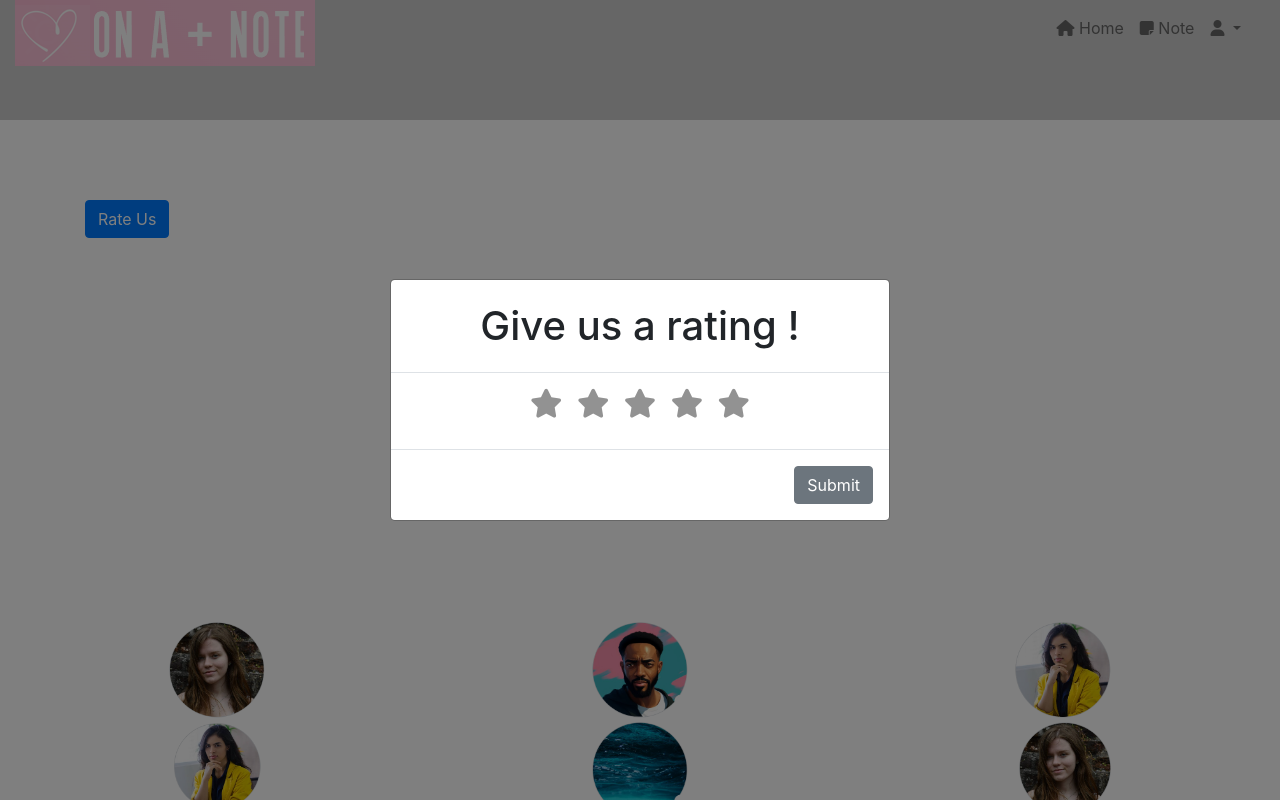
After one commit to adrianskelton/happyhackathon, a Django app: template templates/rate-us.html in a window 1280 px wide, after a click on "Rate Us". The commit adds this page. Run offline with Django 5.2, Linux system fonts and the light colour scheme; the template is opened without the code that fills it, so the values that code supplies are empty; some libraries are stand-ins or nearby versions.

Commit message:
added rating modal

```diff
--- a/positive/urls.py
+++ b/positive/urls.py
@@ -30,4 +30,6 @@ urlpatterns = [
     path('login/', login_view, name='login'),
     path('logout/', logout_view, name='logout'),
     path('register/', register_view, name='register'),
+    path('', home, name='home'),
+
 ]
--- a/static/css/base.css
+++ b/static/css/base.css
@@ -41,3 +41,26 @@
     left: 0;
     z-index: 1000;
 }
+
+
+/* Rate Us Modal */
+
+.rating{
+    text-align: center;
+}
+.star {
+    margin: 0 5px 15px;
+    font-size: 1.8em;
+    color: #929292;
+    cursor: pointer;
+}
+.star:hover{
+    transform: scale(1.2);
+}
+#modal-header{
+    display: block;
+    text-align: center;
+}
+.colored {
+    color: gold;
+}
--- /dev/null
+++ b/templates/rate-us.html
@@ -0,0 +1,73 @@
+{% extends 'base.html' %}
+{% load static %}
+{% block title %}Home - on a + note{% endblock %}
+
+{% block content %}
+
+<div style="height:200px">
+</div>
+
+<button type="button" class="btn btn-primary" data-bs-toggle="modal" data-bs-target="#staticBackdrop" id="rating-Btn">
+    Rate Us
+</button>
+
+<!-- Modal -->
+<div class="modal fade" id="staticBackdrop" data-bs-backdrop="static" data-bs-keyboard="false" tabindex="-1"
+    aria-labelledby="staticBackdropLabel" aria-hidden="true">
+    <div class="modal-dialog modal-dialog-centered">
+        <div class="modal-content">
+            <div class="modal-header" id="modal-header">
+                <h1 class="modal-title fs-5" id="staticBackdropLabel">
+                    Give us a rating !
+                </h1>
+            </div>
+            <div class="modal-body">
+                <form action="https://formdump.codeinstitute.net" method="post" target="_blank">
+                    <div class="rating">
+                        <input type="number" name="rating" value="" hidden>
+                        <i class="fa-solid fa-star star"></i>
+                        <i class="fa-solid fa-star star"></i>
+                        <i class="fa-solid fa-star star"></i>
+                        <i class="fa-solid fa-star star"></i>
+                        <i class="fa-solid fa-star star"></i>
+                    </div>
+            </div>
+            <div class="modal-footer">
+                <button type="button" class="btn btn-secondary" data-bs-dismiss="modal" id="rating-sutmitbtn">
+                    Submit
+                </button>
+
+            </div>
+        </div>
+    </div>
+</div>
+<script src="https://kit.fontawesome.com/0f5fd35744.js" crossorigin="anonymous"></script>
+<script src="https://cdn.jsdelivr.net/npm/bootstrap@5.3.3/dist/js/bootstrap.bundle.min.js"></script>
+
+<script>
+    let stars = document.querySelectorAll(".rating .star");
+    let ratingValue = document.querySelector(".rating input");
+    let ratingBtn = document.getElementById("rating-Btn");
+
+    stars.forEach((star, index1) => {
+        star.addEventListener('click', function () {
+            ratingValue.value = index1 + 1;
+            stars.forEach((star, index2) => {
+                if (index1 >= index2) {
+                    star.classList.add("colored");
+                } else {
+                    star.classList.remove("colored");
+                }
+            });
+        });
+    });
+
+    ratingBtn.addEventListener('click', function () {
+        stars.forEach((star, index1) => {
+            star.classList.remove("colored");
+        })
+    } )
+
+</script>
+
+{% endblock %}
```
Also changed, not shown: package-lock.json (added).
